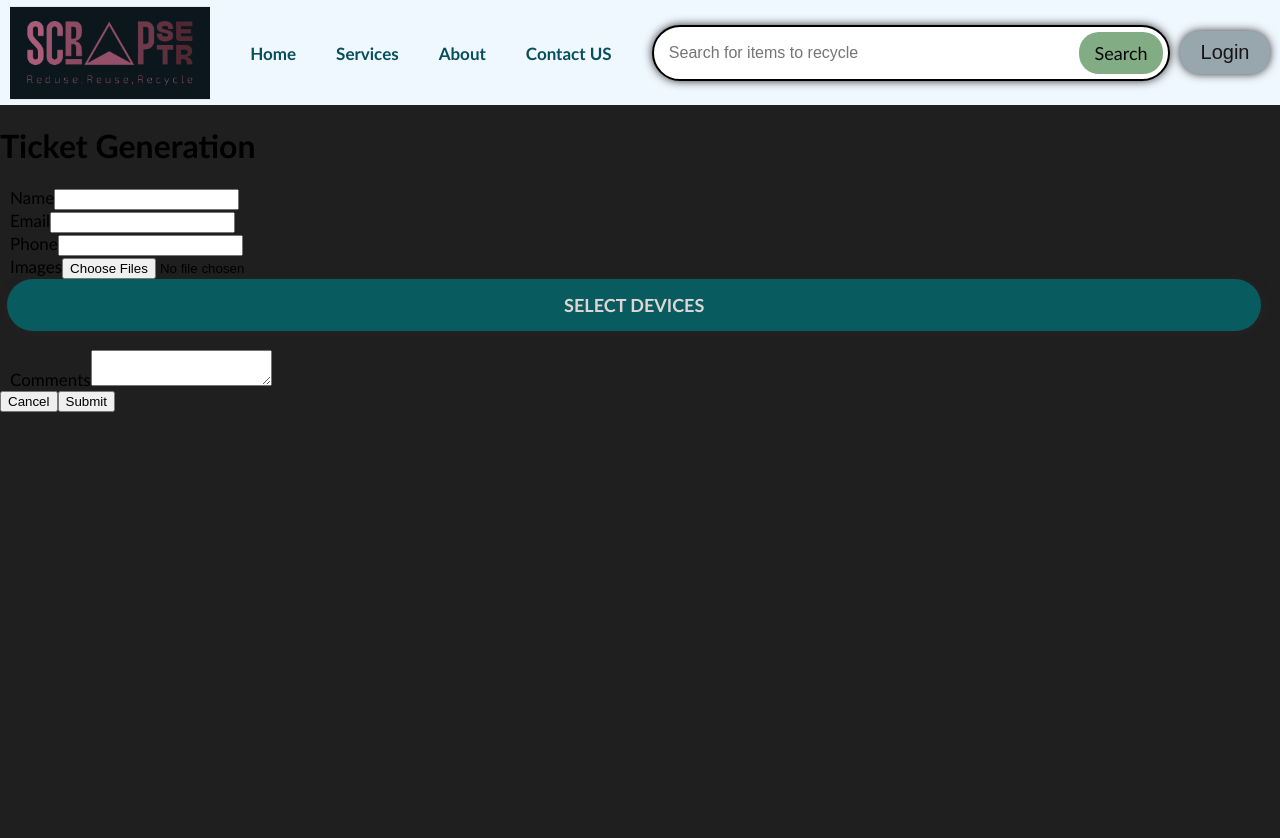
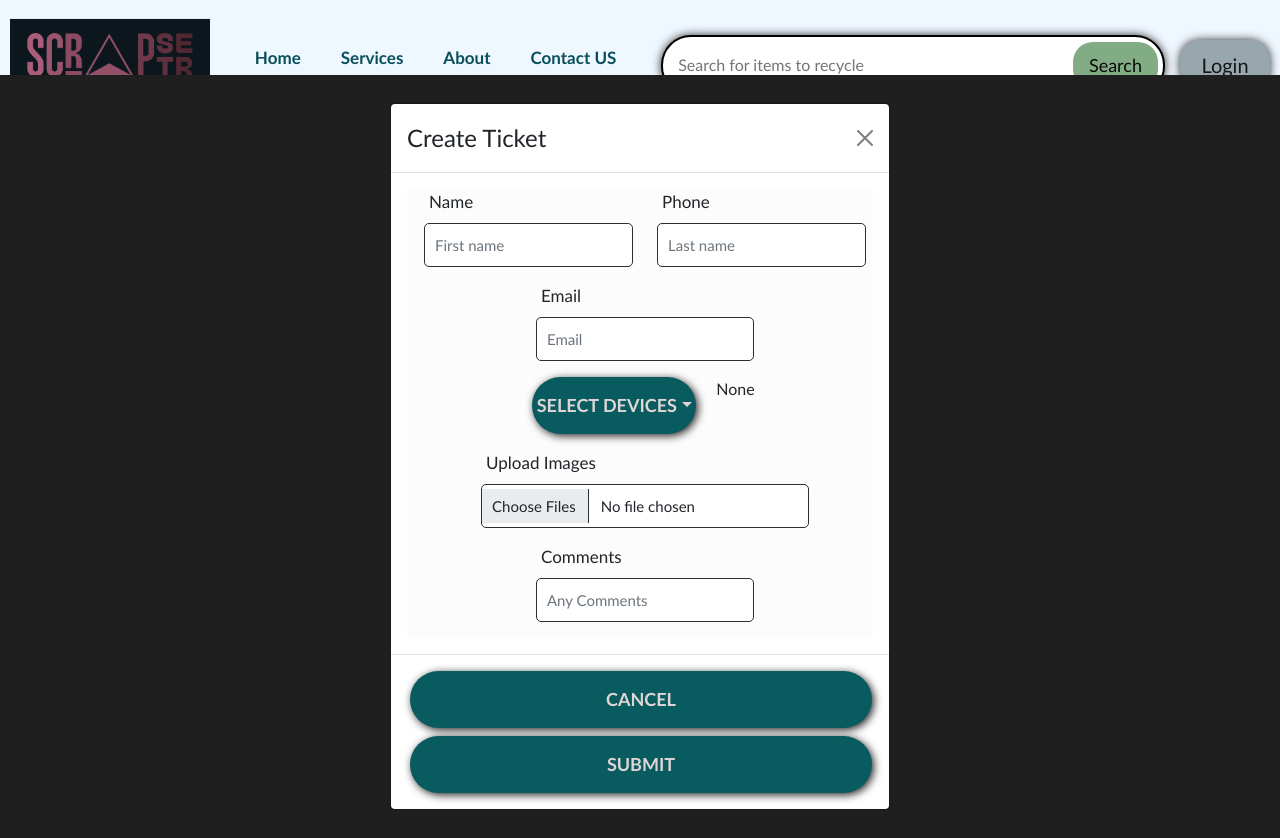
Before and after one commit to Shivam0802/Scrapster, a React (Vite) app in the folder Frontend/: page /ticket in a window 1280 px wide. Before the commit the page ends 800 px from the top, so only its background shows below. Built offline with nearby package versions, Linux system fonts and the light colour scheme.

Commit message:
ticket gen modal

```diff
--- a/Frontend/index.html
+++ b/Frontend/index.html
@@ -4,12 +4,12 @@
     <meta charset="UTF-8" />
     <link rel="icon" href="./src/assets/logo.svg" />
     <meta name="viewport" content="width=device-width, initial-scale=1.0" />
-    <!-- <link href="https://cdn.jsdelivr.net/npm/bootstrap@5.0.2/dist/css/bootstrap.min.css" rel="stylesheet" integrity="sha384-EVSTQN3/azprG1Anm3QDgpJLIm9Nao0Yz1ztcQTwFspd3yD65VohhpuuCOmLASjC" crossorigin="anonymous"> -->
+    <link href="https://cdn.jsdelivr.net/npm/bootstrap@5.0.2/dist/css/bootstrap.min.css" rel="stylesheet" integrity="sha384-EVSTQN3/azprG1Anm3QDgpJLIm9Nao0Yz1ztcQTwFspd3yD65VohhpuuCOmLASjC" crossorigin="anonymous">
     <title>Scrapster</title>
   </head>
   <body>
     <div id="root"></div>
     <script type="module" src="/src/main.jsx"></script>
-    <!-- <script src="https://cdn.jsdelivr.net/npm/bootstrap@5.0.2/dist/js/bootstrap.bundle.min.js" integrity="sha384-MrcW6ZMFYlzcLA8Nl+NtUVF0sA7MsXsP1UyJoMp4YLEuNSfAP+JcXn/tWtIaxVXM" crossorigin="anonymous"></script> -->
+    <script src="https://cdn.jsdelivr.net/npm/bootstrap@5.0.2/dist/js/bootstrap.bundle.min.js" integrity="sha384-MrcW6ZMFYlzcLA8Nl+NtUVF0sA7MsXsP1UyJoMp4YLEuNSfAP+JcXn/tWtIaxVXM" crossorigin="anonymous"></script>
   </body>
 </html>
--- a/Frontend/src/components/dashboard/Modals/TicketGeneration.jsx
+++ b/Frontend/src/components/dashboard/Modals/TicketGeneration.jsx
@@ -1,5 +1,10 @@
 import React from "react";
+import Button from 'react-bootstrap/Button';
+import Modal from 'react-bootstrap/Modal';
 import Form from 'react-bootstrap/Form';
+import Container from 'react-bootstrap/Container';
+import Row from 'react-bootstrap/Row';
+import Col from 'react-bootstrap/Col';
 import Dropdown from 'react-bootstrap/Dropdown';
 import { useState } from "react";
 
@@ -18,6 +23,7 @@ function TicketGeneration() {
     const products =
         ['TV','AC','Fridge'];
     const toggleLang = (option) => {
+      console.log(option);
         if (selected_products.includes(option)) {
             set_selected_products(
                 selected_products.filter((item) =>
@@ -65,22 +71,39 @@ function TicketGeneration() {
   };
 
   return (
-    <div>
-      <h1>Ticket Generation</h1>
-      <form>
-        <label htmlFor="name">Name</label>
-        <input type="text" id="name" name="name" onChange={handleChange} value={formData.name} required />
-        <br />
-        <label htmlFor="email">Email</label>
-        <input type="email" id="email" name="email" onChange={handleChange} value={formData.email} required />
-        <br />
-        <label htmlFor="phone">Phone</label>
-        <input type="mobile" id="phone" name="phone" onChange={handleChange} value={formData.phone} required />
-        <br />
-        <label htmlFor="image">Images</label>
-        <input type="file" name="images" onChange={handleChange} id="images" multiple />
-        <br />
-        <Form.Group className="mb-3" controlId="formGroupEmail">
+    <>
+          <Modal.Dialog>
+              <Modal.Header closeButton>
+                <Modal.Title>Create Ticket</Modal.Title>
+              </Modal.Header>
+
+              <Modal.Body>
+              <Container>
+          <Row>
+          <Col>
+          <Form.Group className="mb-3" controlId="formGroupEmail">
+            <Form.Label>Name</Form.Label>
+            <Form.Control type="text" name="name" onChange={handleChange} placeholder="First name" />
+          </Form.Group>
+          </Col>
+          <Col>
+          <Form.Group className="mb-3" controlId="formGroupEmail">
+            <Form.Label>Phone</Form.Label>
+            <Form.Control type="text" name="phone" onChange={handleChange} placeholder="Last name" />
+          </Form.Group>
+            </Col>
+          </Row>
+          <Row>
+            <Col>
+            <Form.Group className="mb-3" controlId="formGroupEmail">
+            <Form.Label>Email</Form.Label>
+            <Form.Control type="email" name="email" onChange={handleChange} placeholder="Email" />
+            </Form.Group>
+            </Col>
+          </Row>
+          <Row>
+            <Col>
+            <Form.Group className="mb-3" controlId="formGroupEmail">
             <Dropdown>
                 <Dropdown.Toggle id="dropdown-basic">
                     Select Devices
@@ -99,14 +122,38 @@ function TicketGeneration() {
                 </Dropdown.Menu>
             </Dropdown>
             </Form.Group>
-        <br />
-        <label htmlFor="message">Comments</label>
-        <textarea id="comments" name="comments" onChange={handleChange} value={formData.comments} required />
-        <br />
-        <button>Cancel</button>
-        <button onClick={handleSubmit}>Submit</button>
-      </form>
-    </div>
+            </Col>
+            <Col>
+            <Form.Group className="mb-3" controlId="formGroupEmail">
+                {(selected_products.length != 0) ? selected_products.join(', ') : 'None'}
+            </Form.Group>
+            </Col>
+          </Row>
+          <Row>
+          <Col>
+          <Form.Group className="mb-3" controlId="formGroupEmail">
+          <Form.Label>Upload Images</Form.Label>
+          <Form.Control type="file" name="images" onChange={handleChange} multiple/>
+          </Form.Group>
+          </Col>
+          </Row>
+          <Row>
+            <Col>
+            <Form.Group className="mb-3" controlId="formGroupEmail">
+            <Form.Label>Comments</Form.Label>
+            <Form.Control type="text" name="comments" onChange={handleChange} placeholder="Any Comments" />
+            </Form.Group>
+            </Col>
+          </Row>
+          </Container>
+              </Modal.Body>
+
+              <Modal.Footer>
+                <Button variant="secondary">Cancel</Button>
+                <Button variant="primary">Submit</Button>
+              </Modal.Footer>
+            </Modal.Dialog>
+    </>
   );
 }
 
--- a/package.json
+++ b/package.json
@@ -3,6 +3,7 @@
     "bootstrap": "^5.3.3",
     "jquery": "^3.7.1",
     "popper.js": "^1.16.1",
+    "react-bootstrap": "^2.10.2",
     "react-bootstrap-v5": "^1.4.0"
   }
 }
```
Also changed, not shown: 1 other file (tests, documents, lock files or other folders).
